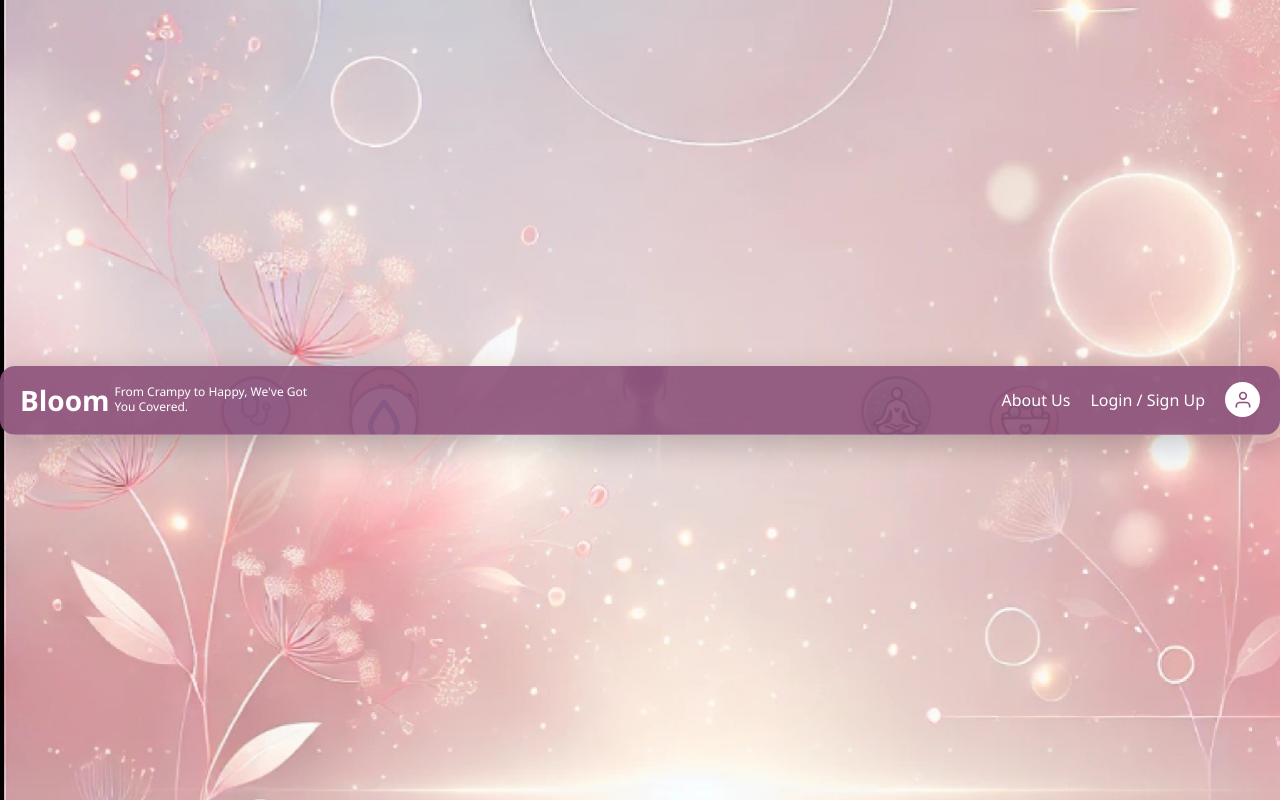
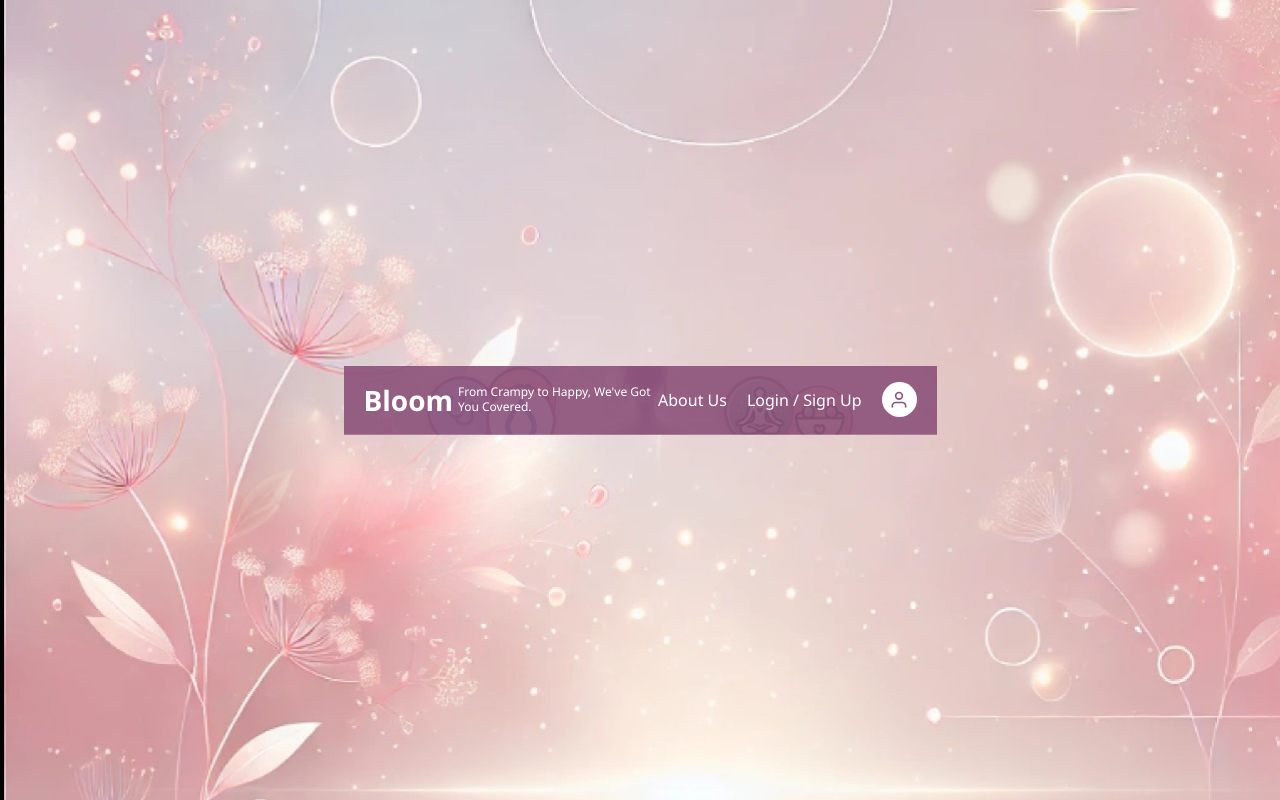
Before and after one commit to khushisharma123456/Bloom, a plain HTML site: page index.html in a window 1280 px wide. Drawn offline with Linux system fonts and the light colour scheme.

Commit message:
removed app container

```diff
--- a/styles.css
+++ b/styles.css
@@ -13,15 +13,6 @@ body {
     align-items: center;
     min-height: 100vh;
 }
-
-.app-container {
-    width: 100%;
-    position: relative;
-    border-radius: 15px;
-    overflow: hidden;
-    box-shadow: 0 10px 30px rgba(0, 0, 0, 0.2);
-}
-
 .background {
     position: absolute;
     top: 0;
```
Also changed, not shown: index.html (+0 -2 lines).
